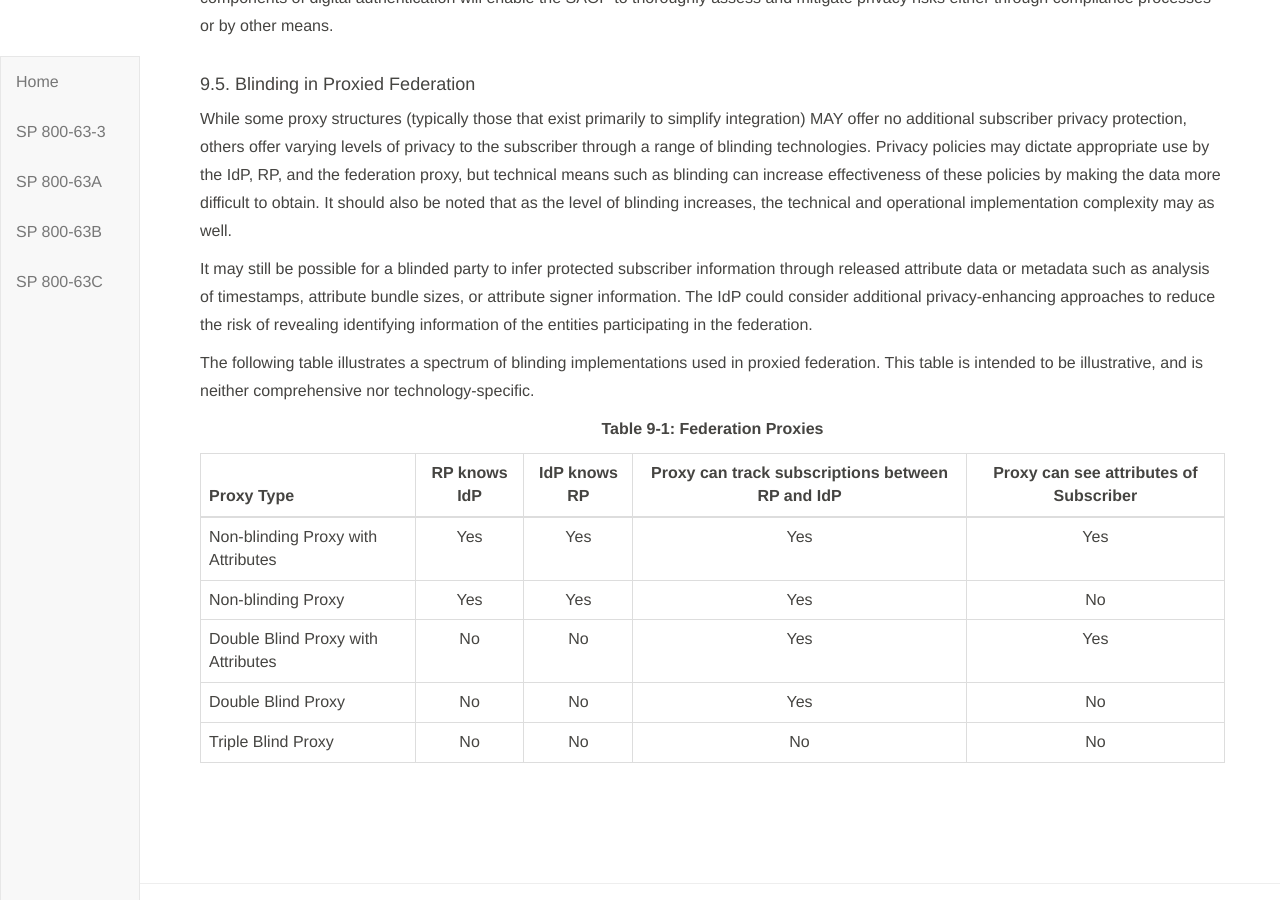
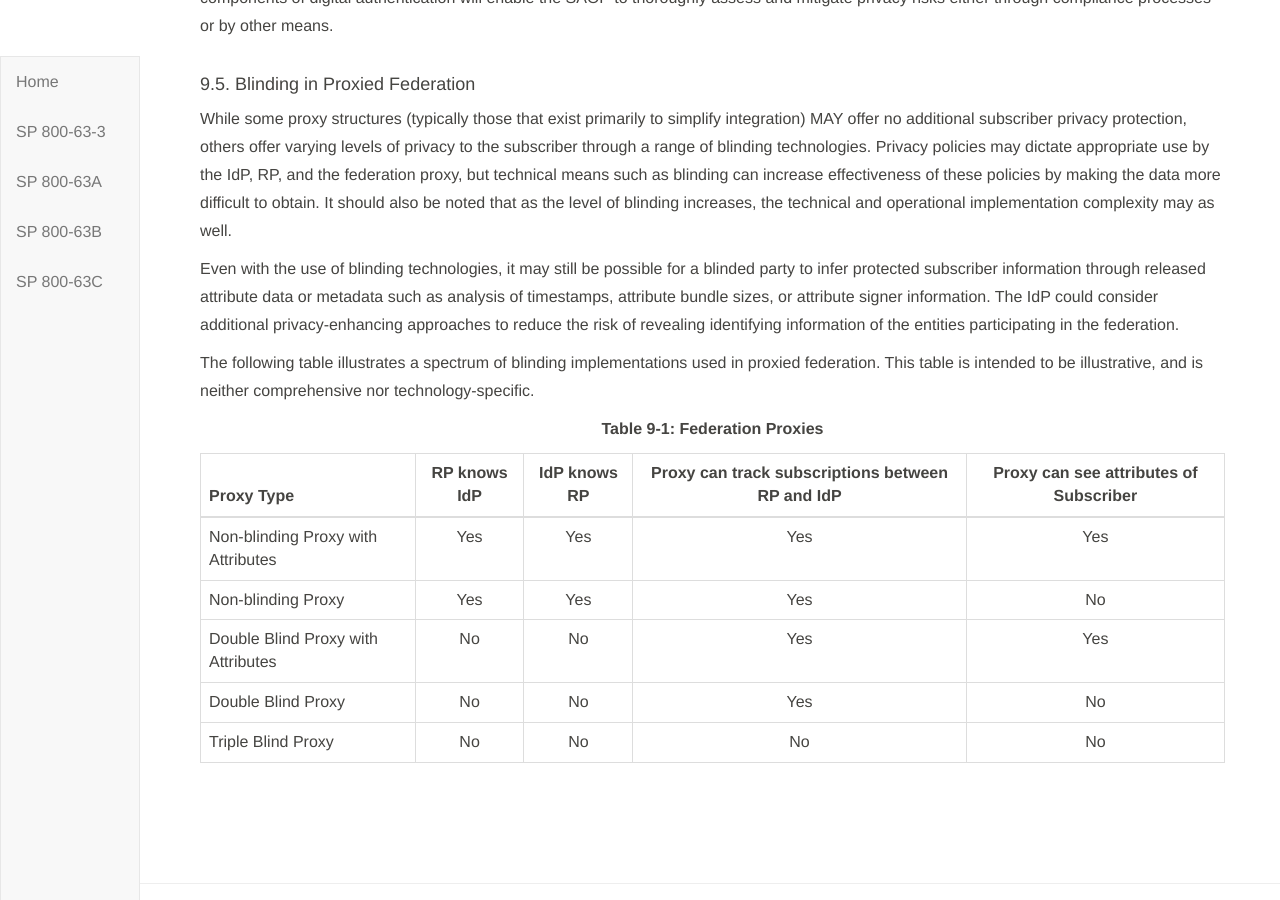
Before and after one commit to usnistgov/800-63-3, a Jekyll site: the page built from sp800-63c/sec9_privacy.md, in a window 1280 px wide and 900 px high, scrolled down 1625 px. Built offline with Jekyll 4.4.1, drawn with Linux system fonts in a browser that asks for light colours; our own code applies the rules of GitHub Pages for plain Markdown files.

Commit message:
Adjust -c priv considerations back to old version.

```diff
--- a/sp800-63c/sec9_privacy.md
+++ b/sp800-63c/sec9_privacy.md
@@ -34,7 +34,7 @@
 
 While some proxy structures (typically those that exist primarily to simplify integration) MAY offer no additional subscriber privacy protection, others offer varying levels of privacy to the subscriber through a range of blinding technologies. Privacy policies may dictate appropriate use by the IdP, RP, and the federation proxy, but technical means such as blinding can increase effectiveness of these policies by making the data more difficult to obtain. It should also be noted that as the level of blinding increases, the technical and operational implementation complexity may as well.
 
-It may still be possible for a blinded party to infer protected subscriber information through released attribute data or metadata such as analysis of timestamps, attribute bundle sizes, or attribute signer information. The IdP could consider additional privacy-enhancing approaches to reduce the risk of revealing identifying information of the entities participating in the federation.
+Even with the use of blinding technologies, it may still be possible for a blinded party to infer protected subscriber information through released attribute data or metadata such as analysis of timestamps, attribute bundle sizes, or attribute signer information. The IdP could consider additional privacy-enhancing approaches to reduce the risk of revealing identifying information of the entities participating in the federation.
 
 The following table illustrates a spectrum of blinding implementations used in proxied federation. This table is intended to be illustrative, and is neither comprehensive nor technology-specific.
 
```
